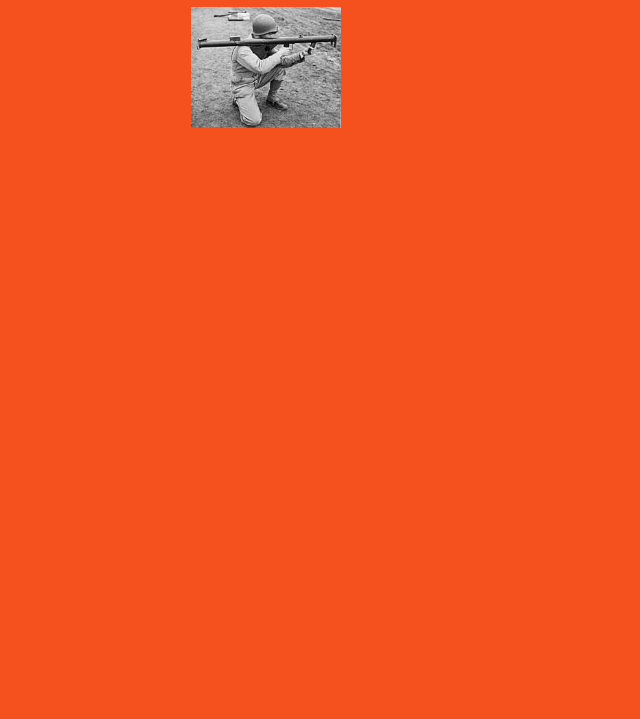
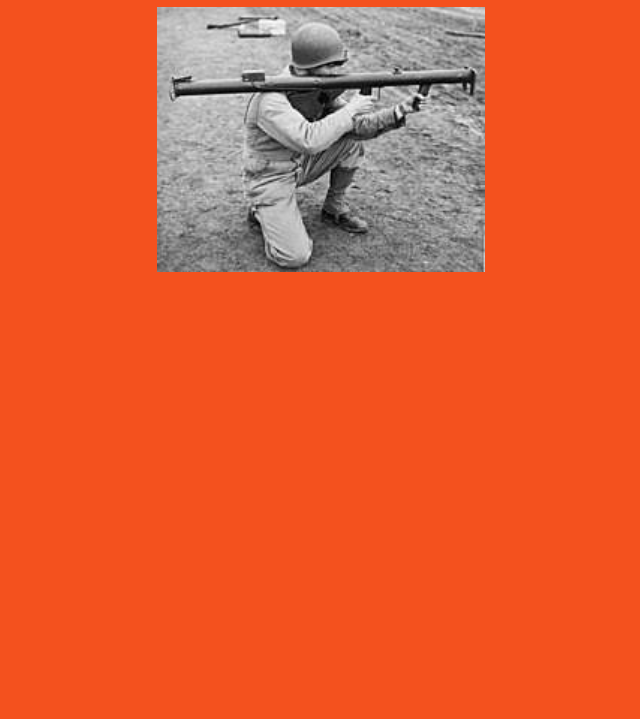
Before and after one commit to GuGules/Fun-1, a plain HTML site: page index.html in a window 1280 px wide. Shown: the part 81-800 px from the top of the page, without its empty margins (374-1014 px from the left). Drawn offline with Linux system fonts and the light colour scheme.

Commit message:
Update style.css

```diff
--- a/style.css
+++ b/style.css
@@ -6,5 +6,5 @@ body {
 }
 
 .img {
-    width : 150px
+    width : 150%
 }
```
